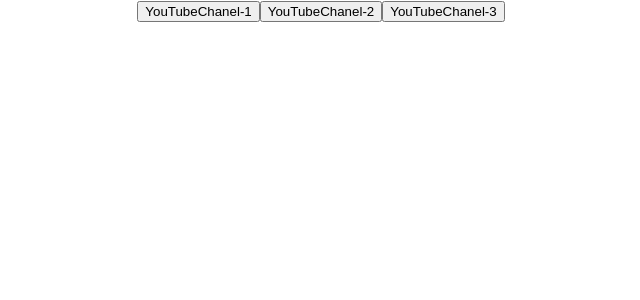
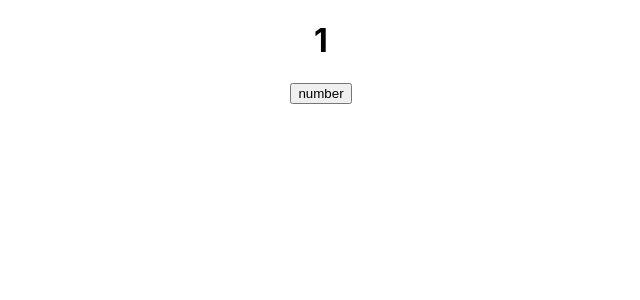
Before and after one commit to Mikstat90/microtasks, a React (Create React App) app: page / in a window 1280 px wide. Shown: the top 300 px of the page, without its empty margins (319-959 px from the left). Built offline with nearby package versions, Linux system fonts and the light colour scheme.

Commit message:
new commit

```diff
--- a/src/App.tsx
+++ b/src/App.tsx
@@ -1,4 +1,4 @@
-import React from 'react';
+import React, {useState} from 'react';
 import './App.css';
 import {MouseEvent} from 'react';
 import {Button} from "./components/Button";
@@ -24,7 +24,7 @@
         console.log(name)
     }*/
 
-    const Button1Foo = (subscriber: string, age: number) => {
+    /*const Button1Foo = (subscriber: string, age: number) => {
         console.log(subscriber, age)
     }
 
@@ -34,6 +34,14 @@
 
     const Button3Foo = () => {
         console.log('Im stupid button')
+    }*/
+
+    //let a = 1
+    let[a, setA] = useState(1)
+
+    const onClickHandler = () => {
+        setA(++a)
+        console.log(a)
     }
 
     return (
@@ -43,9 +51,12 @@
             {/*<button onClick={() => onClickHandler('Dima')}>MyYoutubeChanel-1</button>
             <button onClick={() => onClickHandler('Ivan')}>MyYoutubeChanel-2</button>*/}
 
-            <Button name={'YouTubeChanel-1'} callBack={() => Button1Foo('Im Dima', 33)}/>
+            {/*<Button name={'YouTubeChanel-1'} callBack={() => Button1Foo('Im Dima', 33)}/>
             <Button name={'YouTubeChanel-2'} callBack={() => Button2Foo('Im Mira', 6)}/>
-            <Button name={'YouTubeChanel-3'} callBack={Button3Foo}/>
+            <Button name={'YouTubeChanel-3'} callBack={Button3Foo}/>*/}
+
+            <h1>{a}</h1>
+            <button onClick={onClickHandler}>number</button>
         </div>
     );
 }
```
